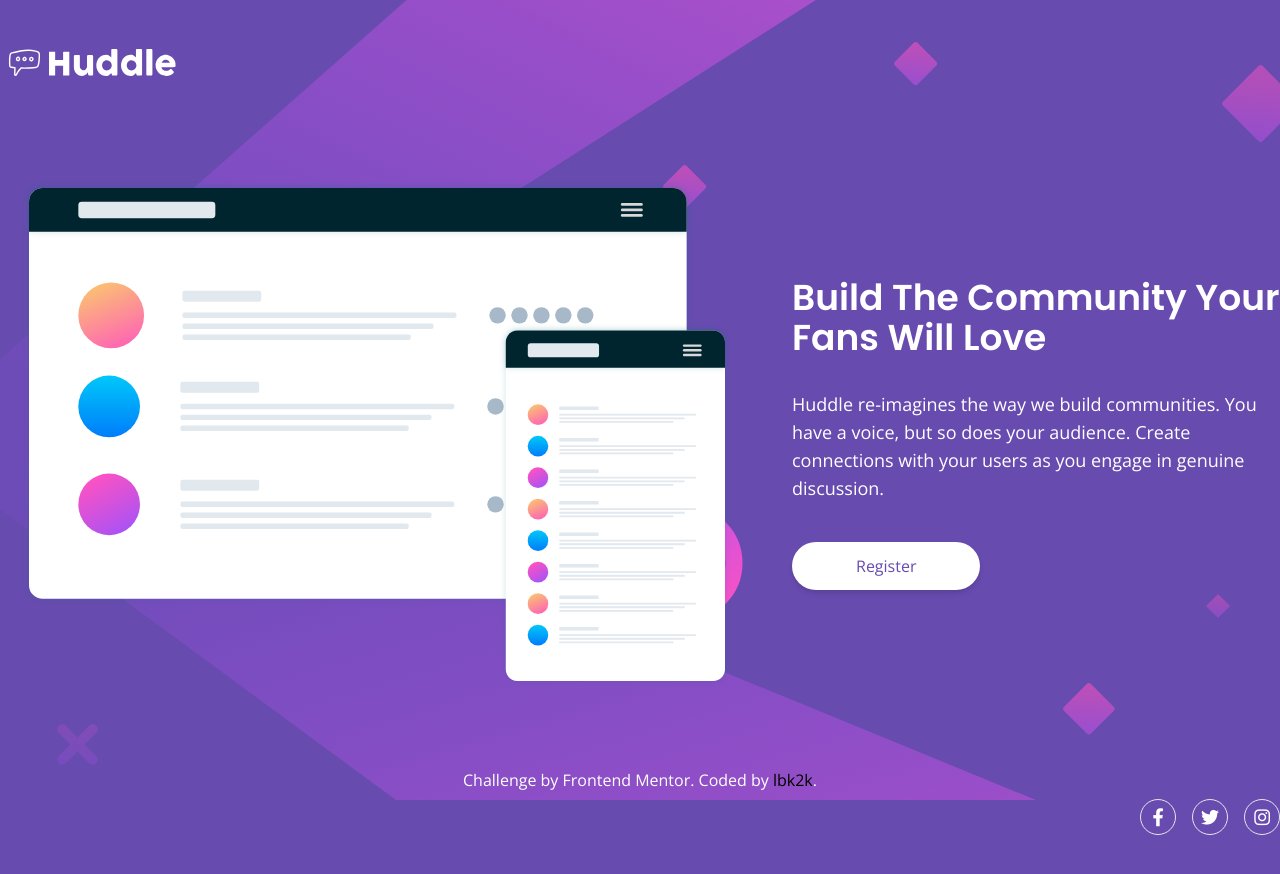
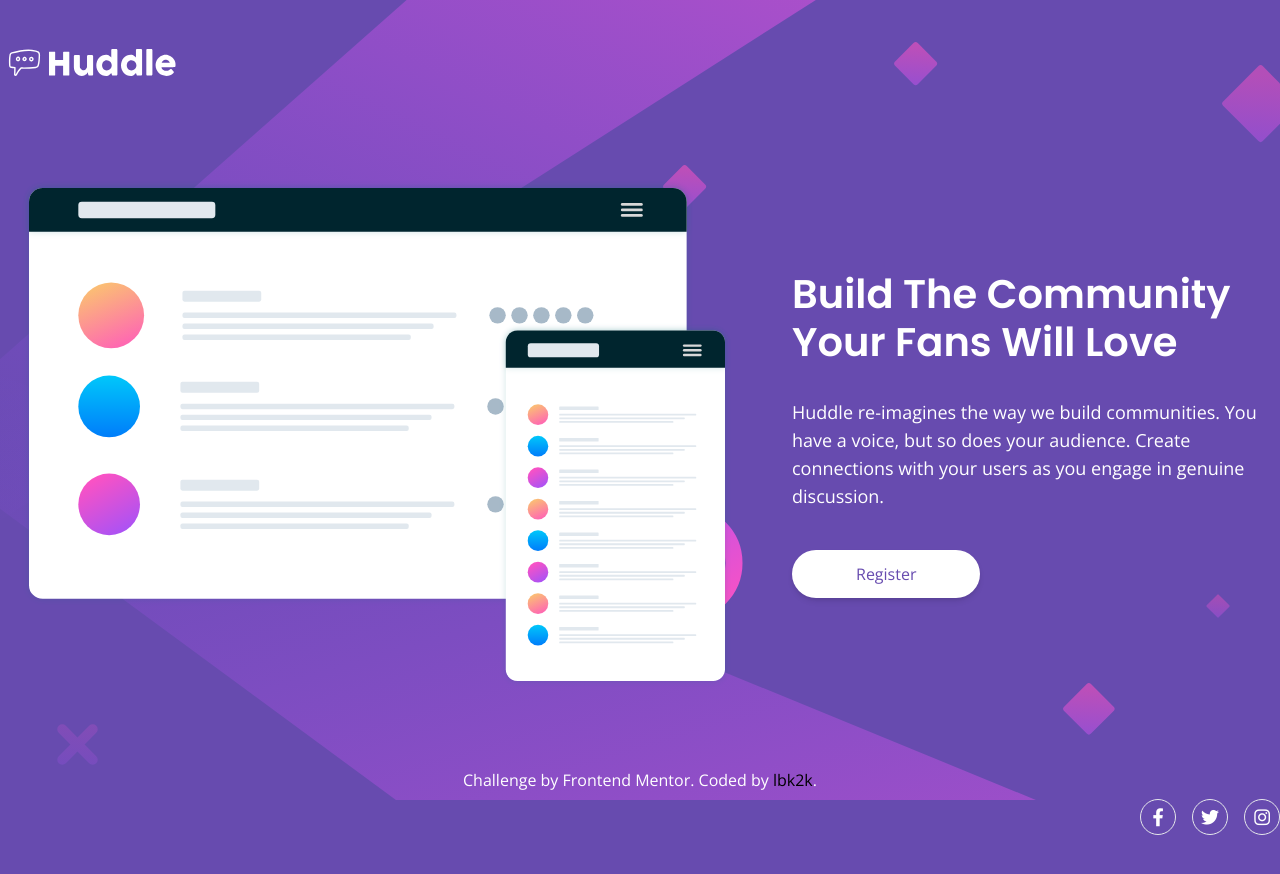
Before and after one commit to lbk2knewlifegithub/huddle-landing-page, an Angular app: page / in a window 1280 px wide. Shown: the top 874 px of the page. Built offline with nearby package versions, Linux system fonts and the light colour scheme.

Commit message:
Fix heading

```diff
--- a/src/app/app.component.html
+++ b/src/app/app.component.html
@@ -37,7 +37,7 @@
         class="grid max-w-2xl place-items-center lg:place-items-start lg:col-span-2"
       >
         <div class="text-center lg:text-left">
-          <h1 class="text-3xl leading-10 text-white lg:text-4xl">
+          <h1 class="text-3xl leading-10 text-white lg:text-4xl xl:text-[40px] xl:leading-[3rem]">
             Build The Community Your Fans Will Love
           </h1>
 
```
Also changed, not shown: 6 other files (tests, documents, lock files or other folders).
